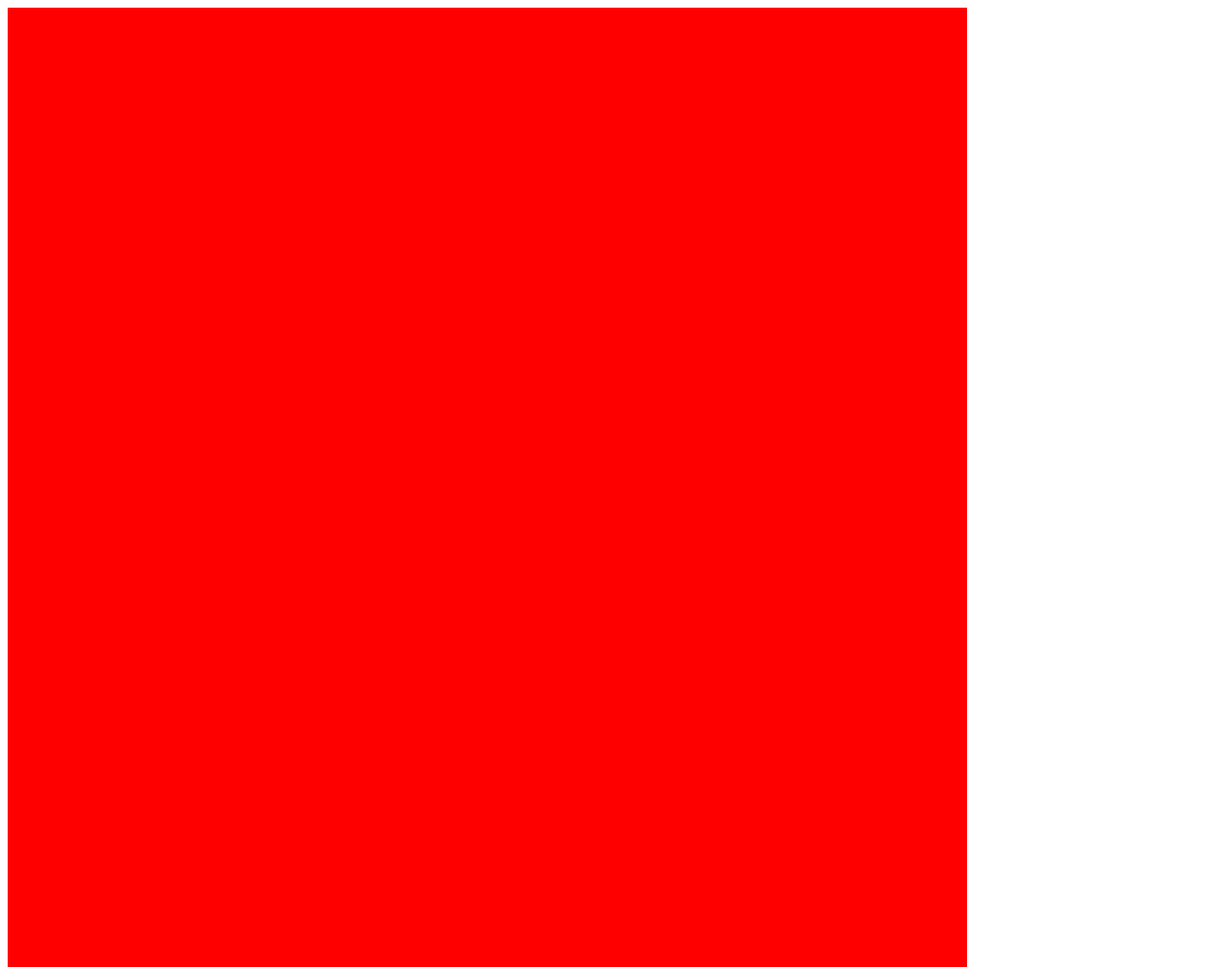
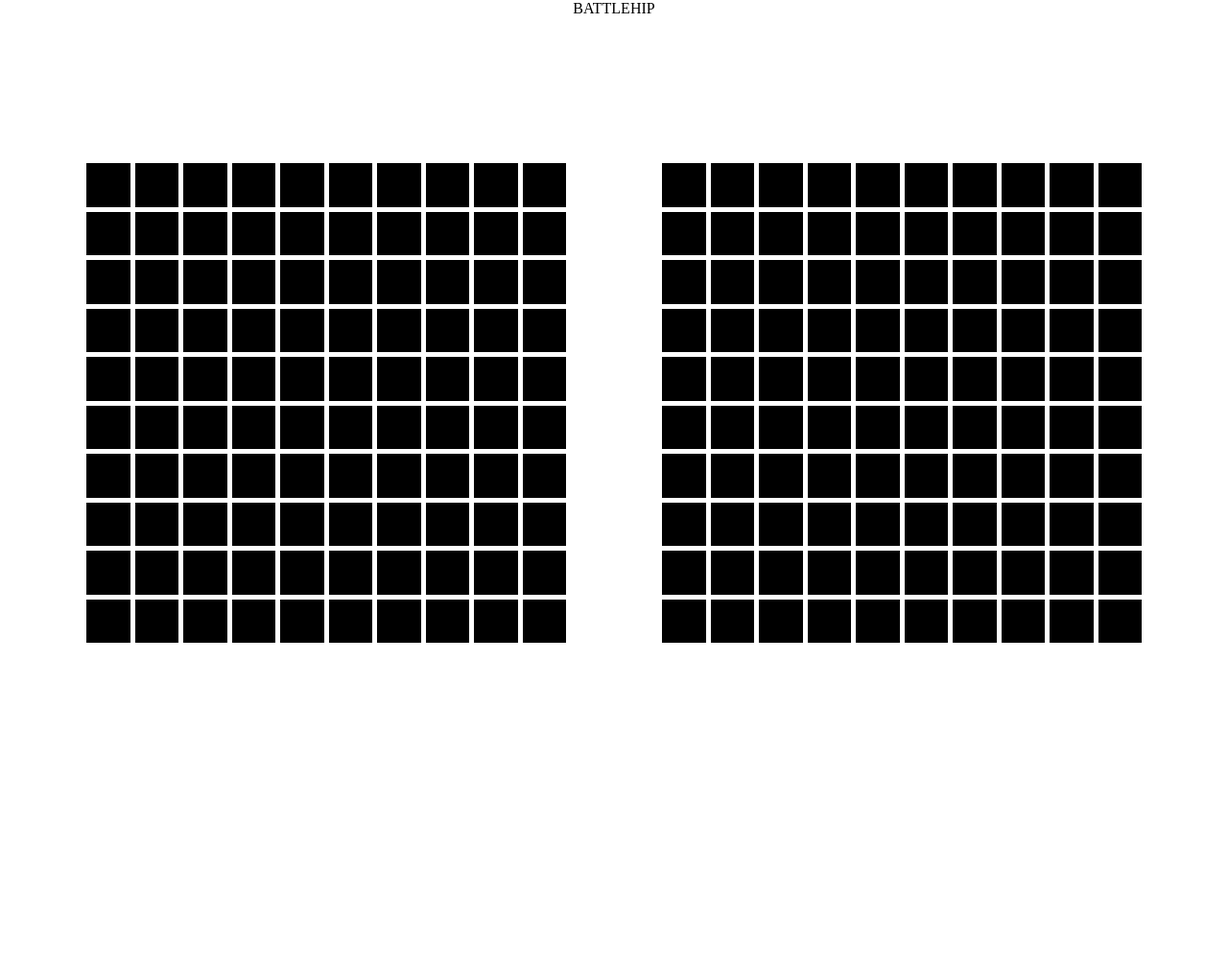
Before and after one commit to lnicepei/Battleship, a website built with webpack: page src/index.html in a window 1280 px wide. Shown: the whole page at 96% size. After the commit the page ends 800 px from the top, so only its background shows below. Built offline with nearby package versions, Linux system fonts and the light colour scheme.

Commit message:
Create a basic markup

```diff
--- a/src/index.html
+++ b/src/index.html
@@ -4,9 +4,12 @@
     <meta charset="UTF-8" />
     <meta http-equiv="X-UA-Compatible" content="IE=edge" />
     <meta name="viewport" content="width=device-width, initial-scale=1.0" />
-    <title>Document</title>
+    <title>BATTLEHIP</title>
+    <link rel="stylesheet" href="style.css">
   </head>
   <body>
+    <div class="title">BATTLEHIP</div>
+    <div class="gameboards">
       <div class="human">
         <div class="cell"></div>
         <div class="cell"></div>
@@ -109,5 +112,108 @@
         <div class="cell"></div>
         <div class="cell"></div>
       </div>
+      <div class="computer">
+        <div class="cell"></div>
+        <div class="cell"></div>
+        <div class="cell"></div>
+        <div class="cell"></div>
+        <div class="cell"></div>
+        <div class="cell"></div>
+        <div class="cell"></div>
+        <div class="cell"></div>
+        <div class="cell"></div>
+        <div class="cell"></div>
+        <div class="cell"></div>
+        <div class="cell"></div>
+        <div class="cell"></div>
+        <div class="cell"></div>
+        <div class="cell"></div>
+        <div class="cell"></div>
+        <div class="cell"></div>
+        <div class="cell"></div>
+        <div class="cell"></div>
+        <div class="cell"></div>
+        <div class="cell"></div>
+        <div class="cell"></div>
+        <div class="cell"></div>
+        <div class="cell"></div>
+        <div class="cell"></div>
+        <div class="cell"></div>
+        <div class="cell"></div>
+        <div class="cell"></div>
+        <div class="cell"></div>
+        <div class="cell"></div>
+        <div class="cell"></div>
+        <div class="cell"></div>
+        <div class="cell"></div>
+        <div class="cell"></div>
+        <div class="cell"></div>
+        <div class="cell"></div>
+        <div class="cell"></div>
+        <div class="cell"></div>
+        <div class="cell"></div>
+        <div class="cell"></div>
+        <div class="cell"></div>
+        <div class="cell"></div>
+        <div class="cell"></div>
+        <div class="cell"></div>
+        <div class="cell"></div>
+        <div class="cell"></div>
+        <div class="cell"></div>
+        <div class="cell"></div>
+        <div class="cell"></div>
+        <div class="cell"></div>
+        <div class="cell"></div>
+        <div class="cell"></div>
+        <div class="cell"></div>
+        <div class="cell"></div>
+        <div class="cell"></div>
+        <div class="cell"></div>
+        <div class="cell"></div>
+        <div class="cell"></div>
+        <div class="cell"></div>
+        <div class="cell"></div>
+        <div class="cell"></div>
+        <div class="cell"></div>
+        <div class="cell"></div>
+        <div class="cell"></div>
+        <div class="cell"></div>
+        <div class="cell"></div>
+        <div class="cell"></div>
+        <div class="cell"></div>
+        <div class="cell"></div>
+        <div class="cell"></div>
+        <div class="cell"></div>
+        <div class="cell"></div>
+        <div class="cell"></div>
+        <div class="cell"></div>
+        <div class="cell"></div>
+        <div class="cell"></div>
+        <div class="cell"></div>
+        <div class="cell"></div>
+        <div class="cell"></div>
+        <div class="cell"></div>
+        <div class="cell"></div>
+        <div class="cell"></div>
+        <div class="cell"></div>
+        <div class="cell"></div>
+        <div class="cell"></div>
+        <div class="cell"></div>
+        <div class="cell"></div>
+        <div class="cell"></div>
+        <div class="cell"></div>
+        <div class="cell"></div>
+        <div class="cell"></div>
+        <div class="cell"></div>
+        <div class="cell"></div>
+        <div class="cell"></div>
+        <div class="cell"></div>
+        <div class="cell"></div>
+        <div class="cell"></div>
+        <div class="cell"></div>
+        <div class="cell"></div>
+        <div class="cell"></div>
+      </div>
+    </div>
   </body>
 </html>
--- a/src/style.css
+++ b/src/style.css
@@ -1,16 +1,43 @@
-.human {
-  width: 1000px;
+*{
+  margin: 0;
+  padding: 0;
+}
+
+body{
+  display: flex;
+  flex-direction: column;
+  align-items: center;
+}
+
+.title{
+  text-align: center;
+  min-height: 5vh;
+  width: 100vw;
+}
+
+.gameboards{
+  display: flex;
+  flex-direction: row;
+  justify-content: center;
+  align-items: center;
+  width: 100%;
+  min-height: 95vh;
+  gap: 100px;
+}
+
+.human, .computer {
+  width: 500px;
   height: 500px;
   display: grid;
   grid-template-columns: repeat(10, 1fr);
   grid-template-rows: repeat(10, 1fr);
-  /* gap: 5px; */
+  gap: 5px;
 }
 
 .cell {
-  width: 100px;
-  height: 100px;
-  background-color: red;
+  width: auto;
+  height: auto;
+  background-color: black;
 }
 
 .cell:hover {
```
Lines whose indentation alone changed are shown as unchanged.
